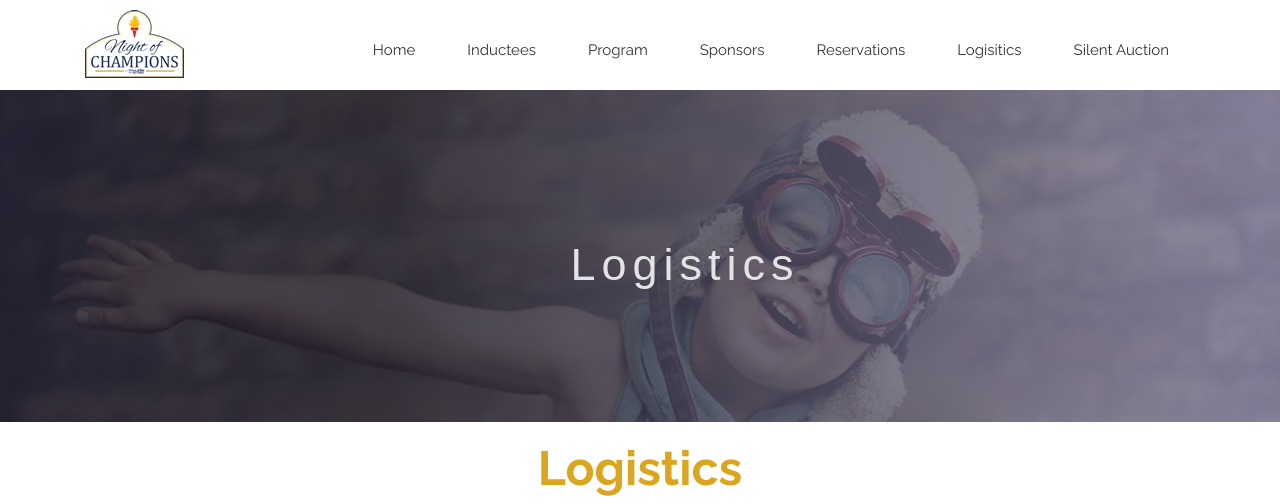
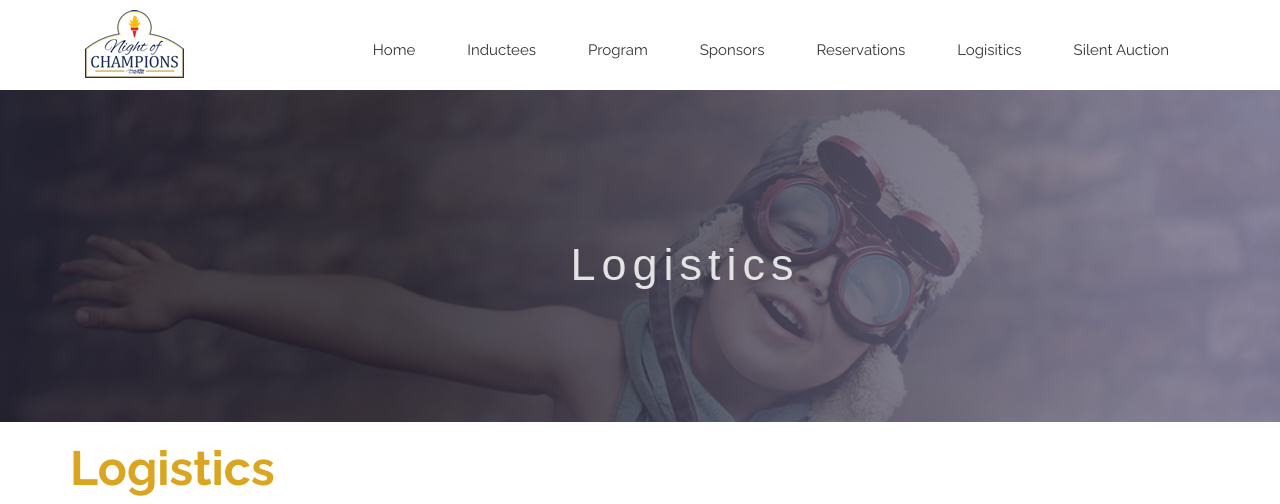
Before and after one commit to CruGlobal/NightofChampions, a Jekyll site: the page built from logistics.markdown, in a window 1280 px wide. Shown: the top 504 px of the page. Built offline with Jekyll 4.4.1, drawn with Linux system fonts in a browser that asks for light colours; nearby versions of some CDN libraries; some web fonts are replaced; grey boxes are pictures that could not be loaded.

Commit message:
Updated Logistics

```diff
--- a/logistics.markdown
+++ b/logistics.markdown
@@ -5,7 +5,7 @@ position: 5
 ---
 
 <html>
-<div style="text-align: center;">
+<div style="image-align: center;">
 <h1><b>
 <font size="30" color="GoldenRod">Logistics</font>
 </b>
```
